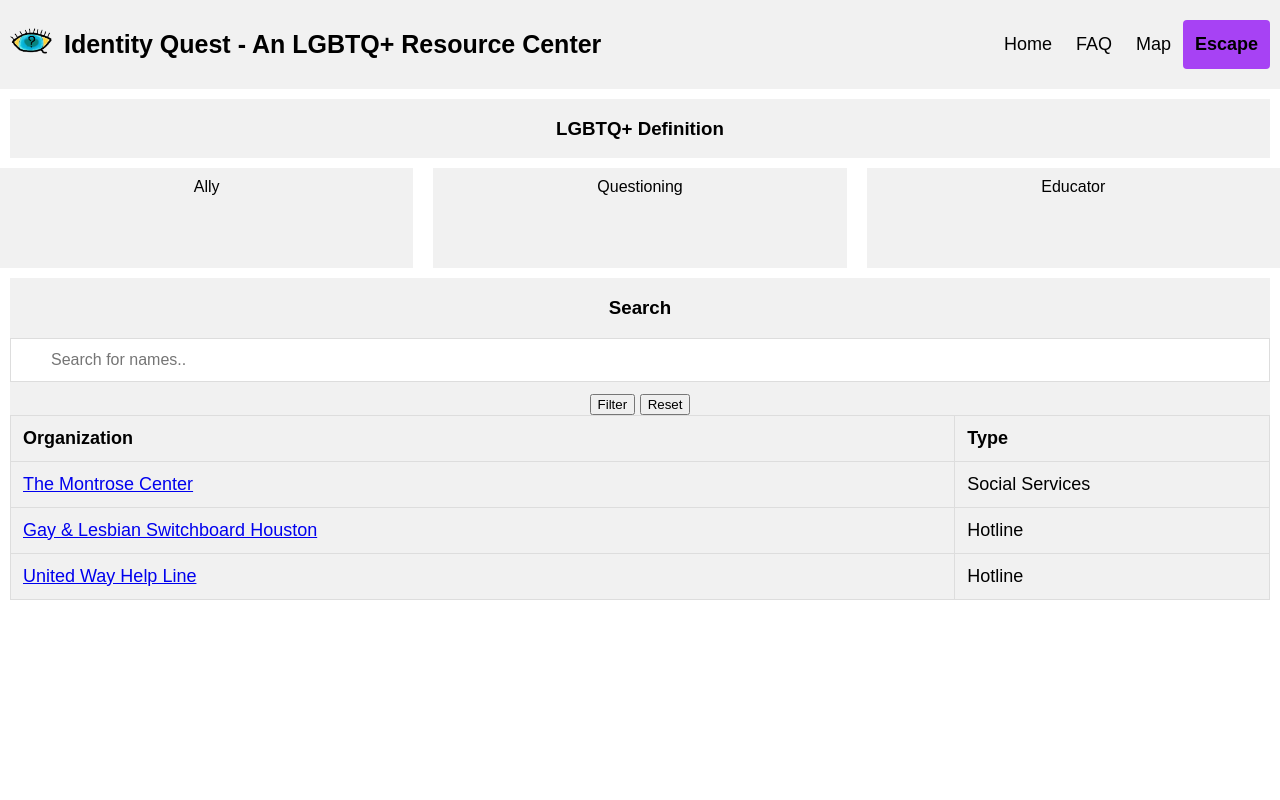
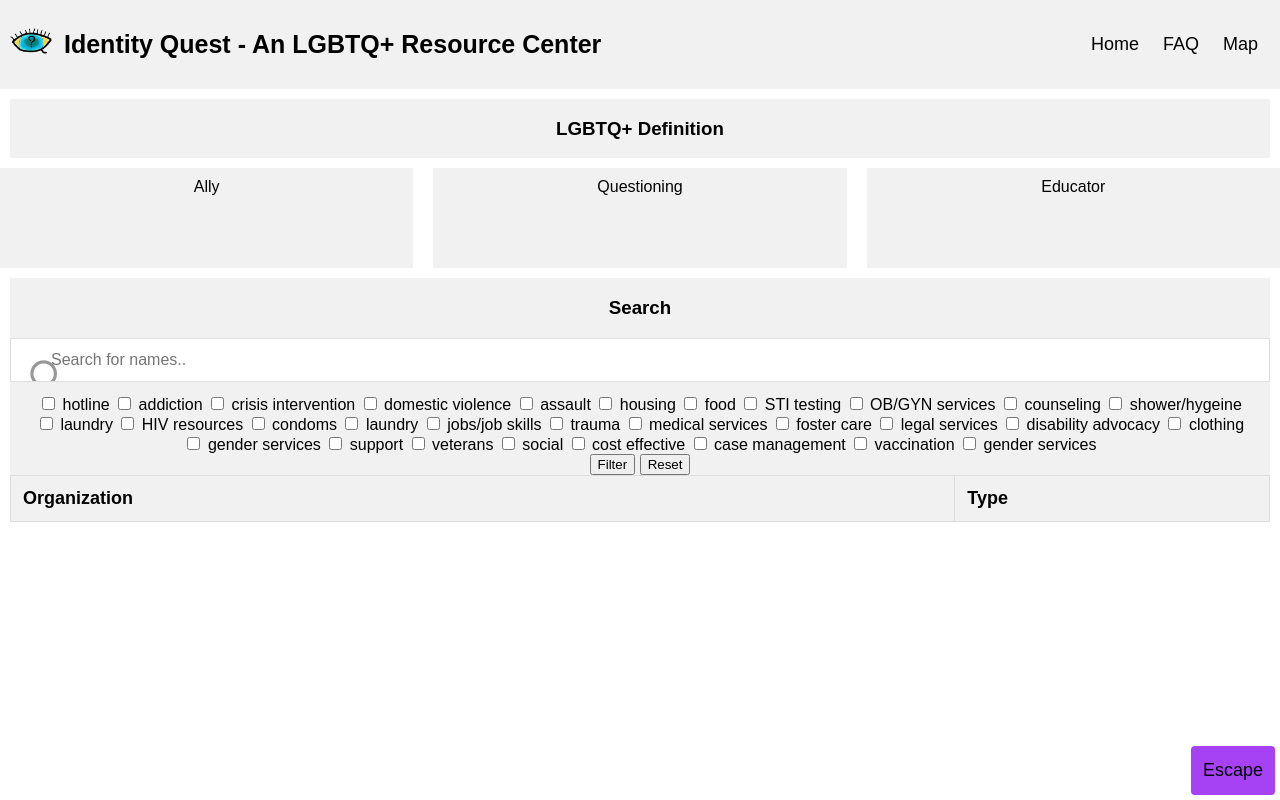
Before and after one commit to kainichols0414/identity-quest, a Flask app: template app/templates/index.html in a window 1280 px wide. Run offline with Flask 2, Linux system fonts and the light colour scheme; the template is opened without the code that fills it, so the values that code supplies are empty.

Commit message:
working search and filter on desktop

```diff
--- a/app/routes.py
+++ b/app/routes.py
@@ -2,14 +2,29 @@
 from flask import send_from_directory
 from geopy.geocoders import Nominatim
 from app import app
+import pandas as pd
 
 @app.route('/')
 @app.route('/index')
 def index():
-    return render_template('index.html', title='Home')
+    df=pd.read_excel('/Users/Me/Documents/identity-quest/app/static/Identity-Quest-Demo-Resources.xlsx')
+    address=[]
+    name=[]
+    tags=[]
+    link=[]
+    service_type=[]
+    for index,row in df.iterrows():
+        address.append(row['Address'])
+        name.append(row['Organization Name'])
+        service_type.append(row['Service Type'])
+        link.append(row['Website'])
+        tags.append([i.lower() for i in row['Filter Tags'].split(", ")])
+    resources={'address':address,'name':name,'tags':tags,'type':service_type,'link':link}
+    return render_template('index.html', resources=resources,title='Home')
 
 @app.route('/map')
 def map():
+
     address='401 Branard Street'
     geolocator = Nominatim(user_agent="Identity Quest")
     location = geolocator.geocode(address)
--- a/app/templates/base.html
+++ b/app/templates/base.html
@@ -30,18 +30,6 @@
             border-radius: 4px;
         }
 
-        .header b {
-            float: left;
-            color: black;
-            text-align: center;
-            padding: 12px;
-            text-decoration: none;
-            font-size: 18px;
-            line-height: 25px;
-            border-radius: 4px;
-            background-color: #a742f4;
-        }
-
         .header img {
             float: left;
             align: center;
@@ -92,6 +70,24 @@
             border: 10px solid #f1f1f1;
         }
 
+        .fixed a{
+            position: fixed;
+            bottom: 5;
+            right: 5;
+            color: black;
+            text-align: center;
+            padding: 12px;
+            text-decoration: none;
+            font-size: 18px;
+            line-height: 25px;
+            border-radius: 4px;
+            background-color: #a742f4;
+        }
+
+        .fixed a:hover {
+            background-color: #ddd;
+            color: black;
+        }
 
 
         @media screen and (max-width: 500px) {
@@ -118,9 +114,11 @@
           <a href="/index">Home</a>
           <a href="/faq">FAQ</a>
           <a href="/map">Map</a>
-          <b href="http://www.google.com">Escape</b>
         </div>
-      </div>
+        </div>
+        <div class="fixed">
+            <a href="http://www.google.com">Escape</a>
+        </div>
     </head>
     {% block content %}{% endblock %}
 
--- a/app/templates/index.html
+++ b/app/templates/index.html
@@ -34,6 +34,9 @@
         /* Add a grey background color to the table header and on hover */
         background-color: #f1f1f1;
     }
+    label {
+        display: inline-block;
+    }
 
 </style>
 <body>
@@ -56,6 +59,39 @@
         <div id="box">
             <h3>Search</h3>
             <input type="text" id="myInput" onkeyup="searchFunction()" placeholder="Search for names..">
+            <br>
+            <label><input type="checkbox" id="hotline"> hotline</label>
+            <label><input type="checkbox" id="addiction"> addiction</label>
+            <label><input type="checkbox" id="crisis intervention"> crisis intervention</label>
+            <label><input type="checkbox" id="domestic violence"> domestic violence</label>
+            <label><input type="checkbox" id="assault"> assault</label>
+            <label><input type="checkbox" id="housing"> housing</label>
+            <label><input type="checkbox" id="food"> food</label>
+            <label><input type="checkbox" id="sti testing"> STI testing</label>
+            <label><input type="checkbox" id="ob/gyn services"> OB/GYN services</label>
+            <label> <input type="checkbox" id="counseling"> counseling</label>
+            <label><input type="checkbox" id="shower/hygeine"> shower/hygeine</label>
+            <label><input type="checkbox" id="laundry"> laundry</label>
+            <label><input type="checkbox" id="hiv resources"> HIV resources</label>
+            <label><input type="checkbox" id="condoms"> condoms</label>
+            <label><input type="checkbox" id="laundry"> laundry</label>
+            <label><input type="checkbox" id="jobs/job skills"> jobs/job skills</label>
+            <label><input type="checkbox" id="trauma"> trauma</label>
+            <label><input type="checkbox" id="medical services"> medical services</label>
+            <label><input type="checkbox" id="foster care"> foster care</label>
+            <label><input type="checkbox" id="legal services"> legal services</label>
+            <label> <input type="checkbox" id="disability advocacy"> disability advocacy</label>
+            <label><input type="checkbox" id="clothing"> clothing</label>
+            <label><input type="checkbox" id="gender services"> gender services</label>
+            <label> <input type="checkbox" id="support"> support</label>
+            <label><input type="checkbox" id="veterans"> veterans</label>
+            <label><input type="checkbox" id="social"> social</label>
+            <label><input type="checkbox" id="cost effective"> cost effective</label>
+            <label><input type="checkbox" id="case management"> case management</label>
+            <label><input type="checkbox" id="vaccination"> vaccination</label>
+            <label><input type="checkbox" id="gender services"> gender services</label>
+
+            <br>
             <button id="filter" onclick="filterFunction()">Filter</button>
             <button id="reset" onclick="resetFunction()">Reset</button>
             <table id = "myTable" cellpadding = "3" cellspacing = "3" border = "1">
@@ -76,25 +112,37 @@
                     var input, filter, table, tr, td, i;
                     input = document.getElementById("myInput");
                     table = document.getElementById("myTable");
-                    filter = "hotline"
+                    filters = ["gender services","vaccination","case management","cost effective","social","veterans","support","gender services","clothing","disability advocacy","legal services","foster care","medical services","trauma","jobs/job skills","laundry","condoms","hiv resources","shower/hygeine","counseling","ob/gyn services","sti testing","food","housing","assault","domestic violence","crisis intervention","addiction","hotline"];
+                    new_filters=[];
+                    for (j = 0; j < filters.length; j++){
+                        var checkBox = document.getElementById(filters[j]);
+                        if (checkBox.checked == true){
+                            new_filters.push(filters[j]);
+                        }
+                    }
+                    filters=new_filters;
+                    console.log(filters);
                     tr = table.getElementsByTagName("tr");
-                    orgTags = {
-                        "The Montrose Center": ["social", "food", "counseling", "addiction", "sti testing"],
-                        "Gay & Lesbian Switchboard Houston": ["housing", "food", "hotline", "domestic violence"],
-                        "United Way Help Line": ["social", "food", "counseling", "addiction", "sti testing"]
+
+                    var orgTags = {};
+                    var orgs = {{resources.name | tojson}};
+                    var tags = {{resources.tags | tojson}}
+                    for (i = 0; i < orgs.length; i++){
+                        orgTags[orgs[i]]=tags[i]
                     }
+                    console.log(orgTags);
+
 
                     // Loop through all table rows, and hide those who don't match the search query
                     for (i = 0; i < tr.length; i++) {
                         td = tr[i].getElementsByTagName("td")[0];
                         if (td) {
-                            console.log(td.textContent)
                             tags=orgTags[td.textContent];
-                            if (td) {
-                                if (tags.indexOf(filter) > -1) {
-                                    tr[i].style.display = "";
-                                } else {
-                                    tr[i].style.display = "none";
+                            for (j = 0; j < filters.length; j++){
+                                if (td) {
+                                    if (tags.indexOf(filters[j]) <= -1) {
+                                        tr[i].style.display = "none";
+                                    }
                                 }
                             }
                         }
@@ -140,9 +188,9 @@
             </script>
             <script type = "text/javascript">
                 window.onload = function() {
-                    var name = ["The Montrose Center", "Gay & Lesbian Switchboard Houston", "United Way Help Line"];
-                    var type = ["Social Services", "Hotline", "Hotline"];
-                    var link = ["http://www.montrosecenter.org/hub/", "http://www.montrosecenter.org/hub/services/avp/switchboard/", "https://www.unitedwayhouston.org/our-211-helpline"];
+                    var name = {{resources.name | tojson}};
+                    var type = {{resources.type | tojson}};
+                    var link = {{resources.link | tojson}};
                     var table = document.getElementById("myTable").getElementsByTagName("tbody")[0];
                     for(var i = 0; i < name.length; i++) {
                         var newTr = table.insertRow(-1);
```
Also changed, not shown: other parts of app/templates/base.html (+0 -10 lines), app/static/Identity_Quest.png (deleted), app/static/img/searchicon.png, 3 other files.
